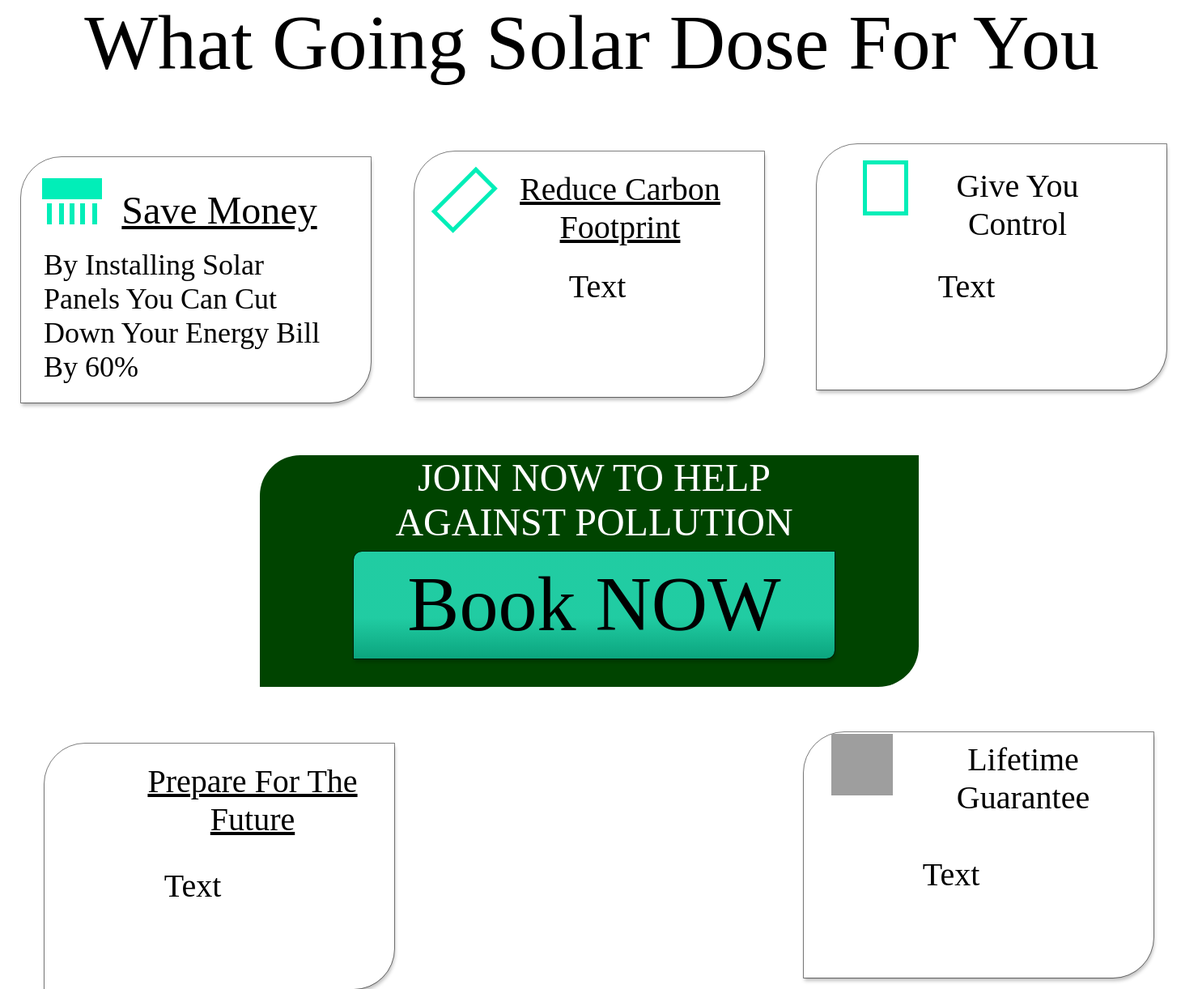
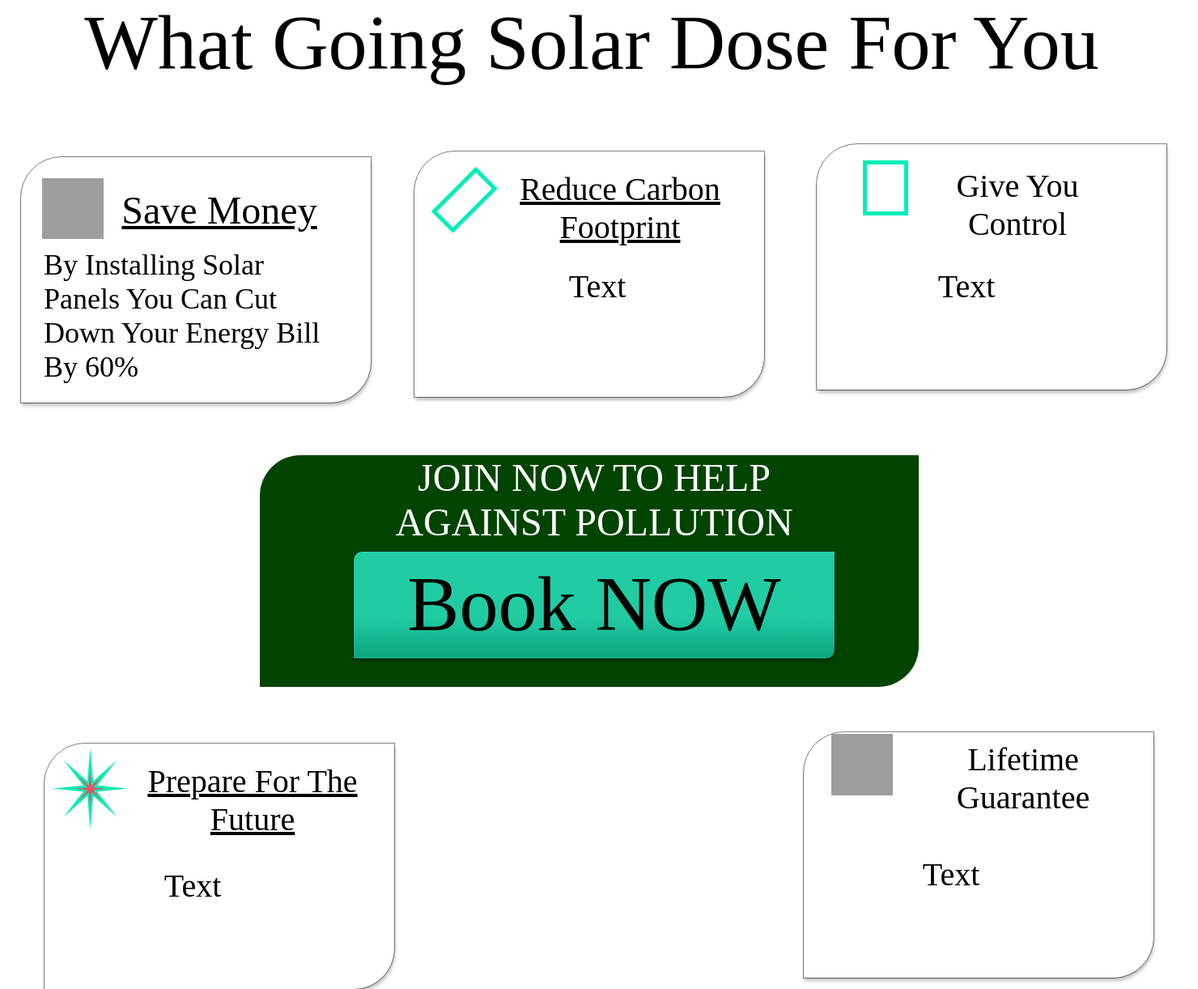
Before and after one commit to khanya-mcfadden/task2_programing_16060_Malgas-McFadden_K, a Flask app: page / in a window 1480 px wide. Shown: the part 1057-2278 px from the top of the page at 81% size. Run offline with Flask 3, Linux system fonts and the light colour scheme; grey boxes are pictures that could not be loaded.

Commit message:
Add star SVG graphic and update index.html for improved visual elements

```diff
--- a/flaskr/templates/index.html
+++ b/flaskr/templates/index.html
@@ -126,37 +126,38 @@
   <div style="width: 814px; height: 286px; left: 313px; top: 622px; position: absolute; background: #004400; overflow: hidden; border-top-left-radius: 50px; border-bottom-right-radius: 50px">
   <!-- solar text  center background-->
   <img src="flaskr/static/Group 1.png" style="width: 76px; height: 76px; left: 1019px; top: 966px; position: absolute; overflow: hidden"/>
-
       <div style="width: 594px; height: 132px; left: 116px; top: 119px; position: absolute; background: linear-gradient(180deg, rgba(41, 238, 203, 0.80) 62%, rgba(14.10, 188.06, 157.16, 0.80) 100%); box-shadow: 1px 4px 4px rgba(0, 0, 0, 0.25); border-top-left-radius: 10px; border-bottom-right-radius: 10px; outline: 0.50px rgba(0, 0, 0, 0.50) solid; outline-offset: -0.25px"></div>
       <div style="width: 564px; height: 114px; left: 131px; top: 128px; position: absolute; text-align: center; color: black; font-size: 96px; font-family: Source Serif Pro; font-weight: 400; text-transform: capitalize; word-wrap: break-word">Book  NOW</div>
       <div style="width: 580px; height: 136px; left: 123px; top: 0px; position: absolute; text-align: center; color: white; font-size: 48px; font-family: Source Serif Pro; font-weight: 400; text-transform: capitalize; word-wrap: break-word">JOIN NOW TO HELP <br/>AGAINST POLLUTION</div>
   </div>
+  <!-- solar text  control -->
+
   <div style="width: 432px; height: 303px; left: 1001px; top: 238px; position: absolute; background: white; box-shadow: 1px 4px 4px rgba(0, 0, 0, 0.25); border-top-left-radius: 50px; border-bottom-right-radius: 50px; outline: 0.50px rgba(0, 0, 0, 0.50) solid; outline-offset: -0.25px"></div>
-  <div style="width: 296px; height: 108px; left: 1038px; top: 390px; position: absolute; text-align: center; color: black; font-size: 40px; font-family: Source Serif Pro; font-weight: 400; text-transform: capitalize; word-wrap: break-word">text</div>
-  <div style="width: 220px; height: 80px; left: 1139px; top: 266px; position: absolute; text-align: center; color: black; font-size: 40px; font-family: Source Serif Pro; font-weight: 400; text-transform: capitalize; word-wrap: break-word">give you control</div>
+  <div style="width: 296px; height: 108px; left: 1038px; top: 390px; position: absolute; text-align: center; color: black; font-size: 40px; font-family: Source Serif Pro; font-weight: 400; text-transform: capitalize; word-wrap: break-word">text</div>  <div style="width: 220px; height: 80px; left: 1139px; top: 266px; position: absolute; text-align: center; color: black; font-size: 40px; font-family: Source Serif Pro; font-weight: 400; text-transform: capitalize; word-wrap: break-word">give you control</div>
   <div style="width: 76px; height: 76px; left: 1048px; top: 258px; position: absolute; overflow: hidden">
       <div style="width: 50.67px; height: 61.36px; left: 12.67px; top: 3.17px; position: absolute; outline: 5px #01EEB8 solid; outline-offset: -2.50px"></div>
   </div>
+
   <div style="width: 432px; height: 303px; left: 504px; top: 247px; position: absolute; background: white; box-shadow: 1px 4px 4px rgba(0, 0, 0, 0.25); border-top-left-radius: 50px; border-bottom-right-radius: 50px; outline: 0.50px rgba(0, 0, 0, 0.50) solid; outline-offset: -0.25px"></div>
   <div style="width: 296px; height: 108px; left: 582px; top: 390px; position: absolute; text-align: center; color: black; font-size: 40px; font-family: Source Serif Pro; font-weight: 400; text-transform: capitalize; word-wrap: break-word">text</div>
   <div style="width: 330px; height: 99px; left: 593px; top: 270px; position: absolute; text-align: center; color: black; font-size: 40px; font-family: Source Serif Pro; font-weight: 400; text-decoration: underline; text-transform: capitalize; word-wrap: break-word">reduce carbon footprint</div>
   <div style="width: 71.70px; height: 32px; left: 529px; top: 320.70px; position: absolute; transform: rotate(-45deg); transform-origin: top left; outline: 5px #01EEB8 solid; outline-offset: -2.50px"></div>
+
+  <!-- solar text save money -->
   <div style="width: 432px; height: 303px; left: 18px; top: 254px; position: absolute; background: white; box-shadow: 1px 4px 4px rgba(0, 0, 0, 0.25); border-top-left-radius: 50px; border-bottom-right-radius: 50px; outline: 0.50px rgba(0, 0, 0, 0.50) solid; outline-offset: -0.25px"></div>
   <div style="width: 368px; height: 200px; left: 46px; top: 366px; position: absolute; color: black; font-size: 36px; font-family: Source Serif Pro; font-weight: 400; text-transform: capitalize; word-wrap: break-word">by installing solar panels you can cut down your energy bill by 60%</div>
   <div style="width: 272px; height: 80px; left: 127px; top: 292px; position: absolute; text-align: center; color: black; font-size: 48px; font-family: Source Serif Pro; font-weight: 400; text-decoration: underline; text-transform: capitalize; word-wrap: break-word">save money </div>
   <div style="width: 75.84px; height: 75.22px; left: 44px; top: 280px; position: absolute">
-      <div style="width: 63px; height: 16.50px; left: 5.99px; top: 5px; position: absolute; background: #01EEB8"></div>
-      <div style="width: 74px; height: 26px; left: 0.49px; top: 0px; position: absolute; background: #01EEB8"></div>
-      <div style="width: 6px; height: 26px; left: 34.49px; top: 31px; position: absolute; background: #01EEB8"></div>
-      <div style="width: 6px; height: 26px; left: 21.49px; top: 31px; position: absolute; background: #01EEB8"></div>
-      <div style="width: 6px; height: 26px; left: 6.49px; top: 31px; position: absolute; background: #01EEB8"></div>
-      <div style="width: 6px; height: 26px; left: 62px; top: 31px; position: absolute; background: #01EEB8"></div>
-      <div style="width: 6px; height: 26px; left: 47.49px; top: 31px; position: absolute; background: #01EEB8"></div>
+    <img src="flaskr/static/Group 1.png" style="width: 75.84px; height: 75.22px; left: 0px; top: 0px; position: absolute; overflow: hidden"/>
   </div>
+  <!-- solar text future -->
   <div style="width: 432px; height: 303px; left: 47px; top: 978px; position: absolute; background: white; box-shadow: 1px 4px 4px rgba(0, 0, 0, 0.25); border-top-left-radius: 50px; border-bottom-right-radius: 50px; outline: 0.50px rgba(0, 0, 0, 0.50) solid; outline-offset: -0.25px"></div>
   <div style="width: 296px; height: 108px; left: 82px; top: 1130px; position: absolute; text-align: center; color: black; font-size: 40px; font-family: Source Serif Pro; font-weight: 400; text-transform: capitalize; word-wrap: break-word">text</div>
   <div style="width: 338px; height: 99px; left: 135px; top: 1001px; position: absolute; text-align: center; color: black; font-size: 40px; font-family: Source Serif Pro; font-weight: 400; text-decoration: underline; text-transform: capitalize; word-wrap: break-word">prepare for the future</div>
-  <div style="width: 93px; height: 99px; left: 57px; top: 984px; position: absolute"></div>
+  <div style="width: 93px; height: 99px; left: 57px; top: 984px; position: absolute">
+    <img src="flaskr/static/star.svg" style="width: 93px; height: 99px; left: 0px; top: 0px; position: absolute; overflow: hidden"/>
+  </div>
+
 </div>
 
 
```
Also changed, not shown: flaskr/static/star.svg (added).
